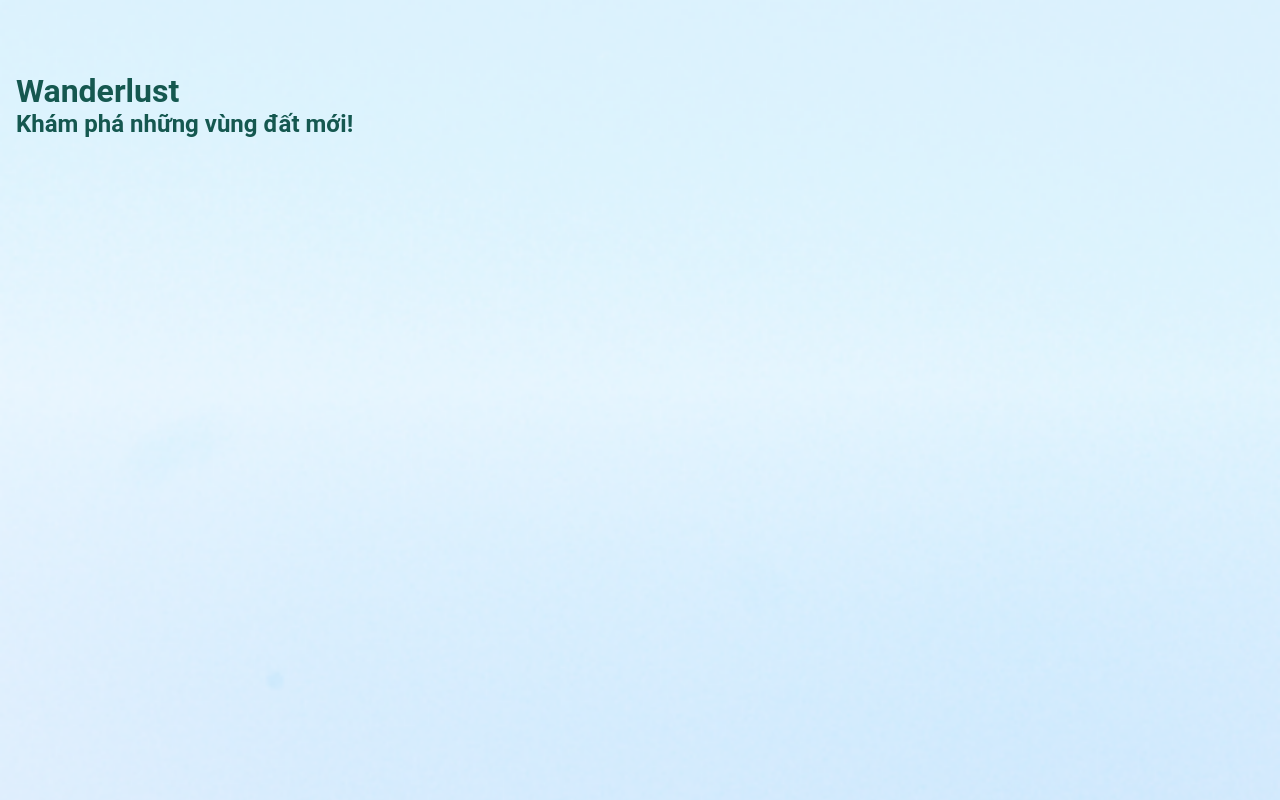
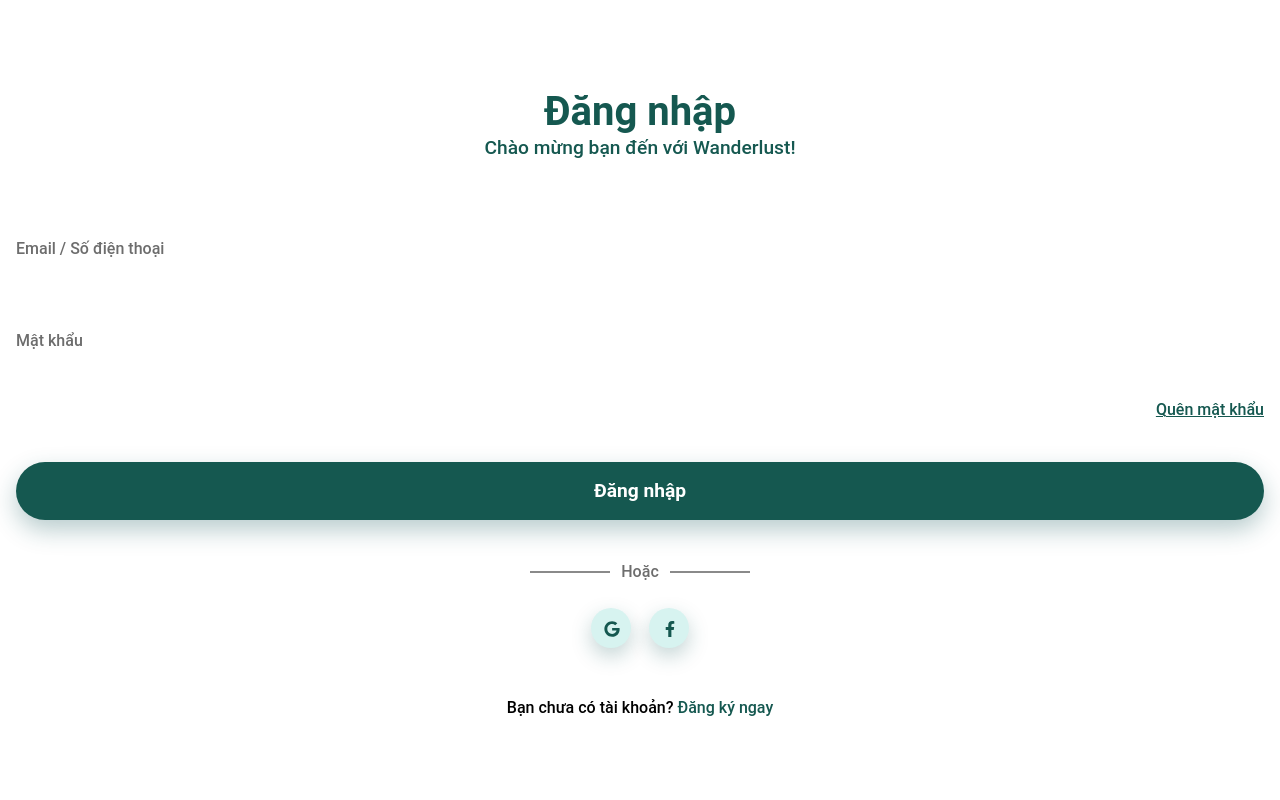
Before and after one commit to LeHaGiaBao/Wanderlust, a React (Vite) app: page /home in a window 1280 px wide. Built offline with nearby package versions, Linux system fonts and the light colour scheme.

Commit message:
Add login page

```diff
--- a/src/App.tsx
+++ b/src/App.tsx
@@ -37,12 +37,14 @@ import Explore from './pages/Explore/Explore';
 import Recommend from './pages/Recommend/Recommend';
 import Profile from './pages/Profile/Profile';
 import Welcome from './pages/Welcome/Welcome/Welcome';
+import Login from './pages/Auth/Login/Login';
 
 setupIonicReact();
 
 const App: React.FC = () => (
   <IonApp>
-    <Welcome />
+    {/* <Welcome /> */}
+    <Login />
     {/* <IonReactRouter>
       <IonTabs>
         <IonRouterOutlet>
--- /dev/null
+++ b/src/pages/Auth/Login/Login.css
@@ -0,0 +1,121 @@
+.loginContainer {
+	height: 100%;
+	padding: 0 16px;
+	margin: 5.5rem 0;
+}
+
+.loginHeader {
+	text-align: center;
+}
+
+.loginTitle {
+	color: #155850;
+	font-size: 2.5rem;
+	font-weight: 700;
+}
+
+.loginSubTitle {
+	color: #155850;
+	font-size: 1.2rem;
+	font-weight: 500;
+}
+
+.formInput {
+	margin-top: 5rem;
+}
+
+.inputField {
+	display: flex;
+	flex-direction: column;
+}
+
+.labelText {
+	color: #6d6d6d;
+	font-size: 1rem;
+	font-weight: 500;
+}
+
+.inputData {
+	margin-top: 5px;
+	height: 2.7rem;
+	border-radius: 8px;
+	border: 1 solid #878787;
+	padding: 12px 16px 11px 16px;
+}
+
+.passwordField {
+	margin-top: 25px;
+}
+
+.forgotPassword {
+	color: #155850;
+	font-weight: 500;
+	font-size: 1rem;
+	text-align: right;
+	text-decoration: underline;
+}
+
+.buttonInput {
+	margin: 2.5rem 0;
+	background-color: #155850;
+	width: 100%;
+	height: 3.6rem;
+	border-radius: 50px;
+	color: white;
+	font-size: 1.2rem;
+	font-weight: 600;
+	box-shadow: 0px 10px 25px 0px rgba(21, 86, 88, 0.3);
+}
+
+.orContainer {
+	display: flex;
+	flex-direction: row;
+	justify-content: center;
+	align-items: center;
+}
+
+.borderLine {
+	margin: 0 11px;
+	width: 5rem;
+	height: 2px;
+	background-color: #6d6d6dcc;
+}
+
+.orText {
+	font-size: 1rem;
+	font-weight: 500;
+	color: #6d6d6d;
+}
+
+.socialContainer {
+	margin-top: 1.5rem;
+	display: flex;
+	flex-direction: row;
+	justify-content: center;
+	align-items: center;
+}
+
+.socialButton {
+	border-radius: 100%;
+	background-color: #d7f3f0;
+	box-shadow: 0px 8px 20px 0px rgba(21, 86, 88, 0.25);
+	height: 2.5rem;
+	width: 2.5rem;
+	padding: 13px;
+	margin: 0 9px;
+}
+
+.iconColor {
+	color: #155850;
+}
+
+.subFooter {
+	margin-top: 3rem;
+	text-align: center;
+	font-size: 1rem;
+	font-weight: 500;
+}
+
+.registerText {
+	color: #155850;
+}
--- /dev/null
+++ b/src/pages/Auth/Login/Login.tsx
@@ -0,0 +1,51 @@
+import React from 'react';
+import './Login.css'
+import { IonContent } from '@ionic/react';
+import { FaGoogle, FaFacebookF } from "react-icons/fa";
+
+function Login() {
+    return (
+        <>
+            <IonContent fullscreen>
+                <div className='loginContainer'>
+                    <div className='loginHeader'>
+                        <h1 className='loginTitle'>Đăng nhập</h1>
+                        <h2 className='loginSubTitle'>Chào mừng bạn đến với Wanderlust!</h2>
+                    </div>
+                    <form className='formInput'>
+                        <div className='inputField'>
+                            <label className='labelText'>Email / Số điện thoại</label>
+                            <input id='email' type='email' className='inputData' />
+                        </div>
+                        <div className='inputField passwordField'>
+                            <label className='labelText'>Mật khẩu</label>
+                            <input id='password' type='password' className='inputData' />
+                            <p className='forgotPassword'>Quên mật khẩu</p>
+                        </div>
+                        <button className='buttonInput'>Đăng nhập</button>
+                    </form>
+                    <div className='orContainer'>
+                        <div className='borderLine' />
+                        <p className='orText'>Hoặc</p>
+                        <div className='borderLine' />
+                    </div>
+                    <div className='socialContainer'>
+                        <div className='socialButton'>
+                            <FaGoogle className='iconColor' />
+                        </div>
+                        <div className='socialButton'>
+                            <FaFacebookF className='iconColor' />
+                        </div>
+                    </div>
+                    <div className='subFooter'>
+                        Bạn chưa có tài khoản?
+                        {' '}
+                        <span className='registerText'>Đăng ký ngay</span>
+                    </div>
+                </div>
+            </IonContent>
+        </>
+    );
+}
+
+export default Login;
--- /dev/null
+++ b/src/pages/Auth/Register/Register.tsx
@@ -0,0 +1,15 @@
+import React from 'react';
+import './Register.css'
+import { IonContent } from '@ionic/react';
+
+function Register() {
+    return (
+        <>
+            <IonContent fullscreen>
+
+            </IonContent>
+        </>
+    );
+}
+
+export default Register;
--- a/src/pages/Welcome/Welcome/Welcome.css
+++ b/src/pages/Welcome/Welcome/Welcome.css
@@ -44,4 +44,5 @@
 	color: white;
 	font-size: 1.2rem;
 	font-weight: 600;
+	box-shadow: 0px 10px 25px 0px rgba(21, 86, 88, 0.3);
 }
```
Also changed, not shown: src/pages/Auth/Register/Register.css (added), 1 other file (tests, documents, lock files or other folders).
